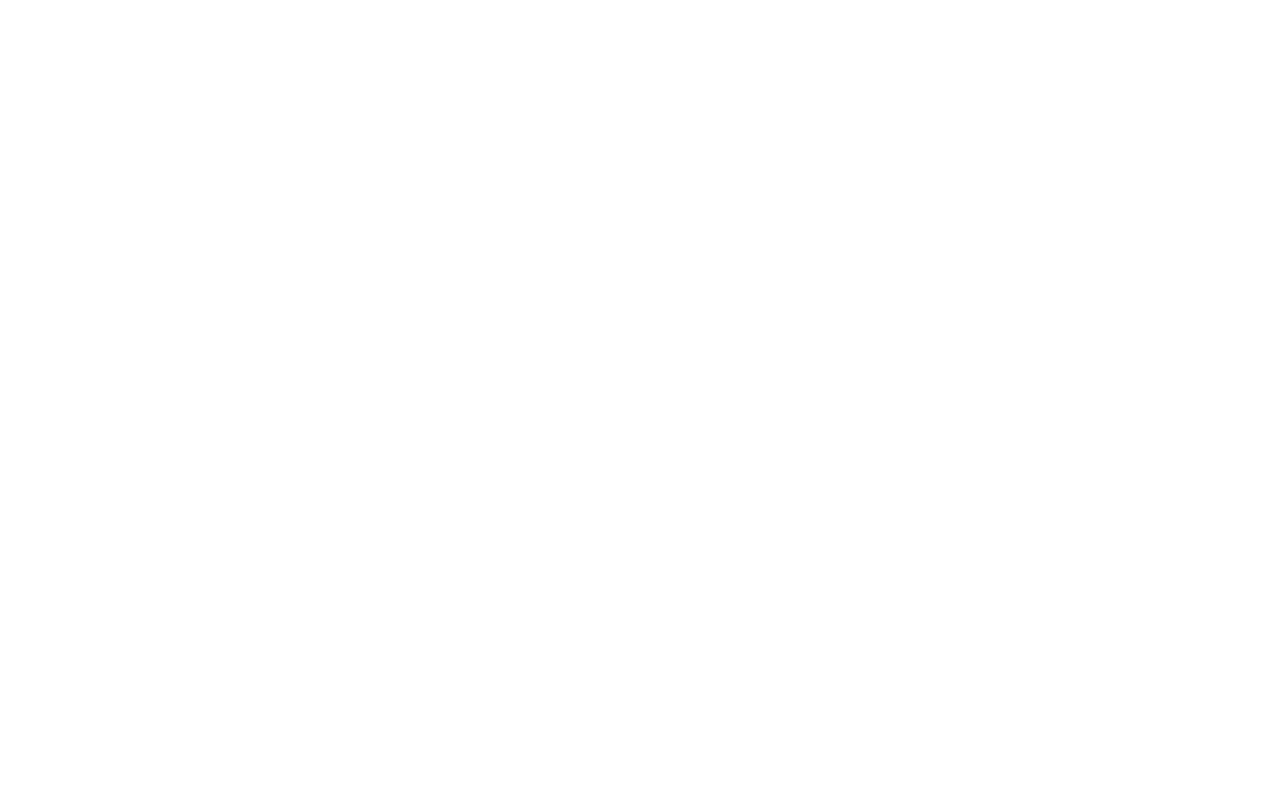
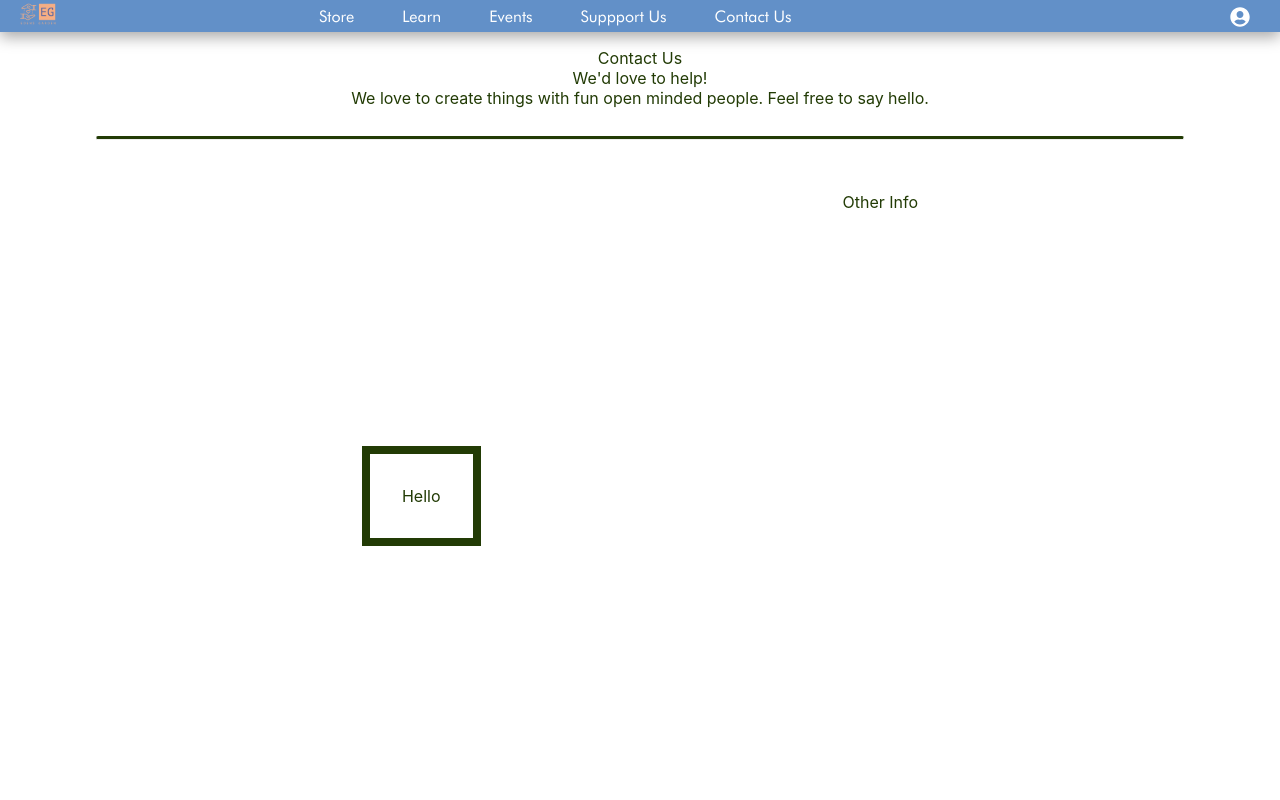
Before and after one commit to MichaelLin12/Eden-s-Garden, a React (Create React App) app in the folder client/: page /contact in a window 1280 px wide. Before the commit this address had no page. Shown: the top 800 px of the page. Built offline with nearby package versions, Linux system fonts and the light colour scheme.

Commit message:
work on contact page

```diff
--- a/client/src/App.tsx
+++ b/client/src/App.tsx
@@ -2,6 +2,7 @@
 import Home from './components/landing/Home'
 import Login from './components/login/Login'
 import Learn from './components/learn/learn'
+import Contact from './components/contact/Contact';
 import {Routes,Route} from 'react-router-dom'
 
 
@@ -12,6 +13,7 @@
         <Route path='/' element={<Home/>}/>
         <Route path='/login' element={<Login/>}/>
         <Route path='/learn' element={<Learn/>}/>
+        <Route path='/contact' element={<Contact/>}/>
       </Routes>
     </div>
   );
--- /dev/null
+++ b/client/src/components/contact/Contact.tsx
@@ -0,0 +1,37 @@
+import React from 'react'
+import './contact.css'
+import Navbar from '../navbar/navbar'
+import Footer from '../footer/Footer'
+
+export default function Contact() {
+  return (
+    <div>
+        <div className='top'>
+            <Navbar/>
+        </div>
+        <div className='contact'>
+            <div className='sub'>
+                <div>
+                    <span>Contact Us</span><br/>
+                    <span>We'd love to help!</span><br/>
+                    <span>We love to create things with fun open minded people. Feel free to say hello.</span><br/><br/>
+                    <hr/>
+                </div>
+            </div>
+            <div className='body'>
+                <div className='email'>
+                    <div>
+                        Hello
+                    </div>
+                </div>
+                <div className='other'>
+                    Other Info
+                </div>
+            </div>
+        </div>
+        <div>
+            <Footer/>
+        </div>
+    </div>
+  )
+}
--- /dev/null
+++ b/client/src/components/contact/contact.css
@@ -0,0 +1,60 @@
+.top{
+    position:fixed;
+}
+
+.contact{
+    padding-top: 2rem;
+    width: 100vw;
+    height: calc(100vh - 2rem);
+    background-color: white;
+    display: grid;
+    grid-template-columns: 1fr;
+    grid-template-rows:10rem calc(100vh - 2rem - 10rem);
+}
+
+.sub{
+    padding-top: 1rem;
+    color: #223b05;
+    display: flex;
+    justify-content: center;
+    align-items: center;
+}
+
+.sub div{
+    height: 100%;
+    width: 85%;
+    text-align: center;
+    color: #223b05;
+}
+.sub div hr{
+    border-top: 3px solid #223b05;
+    border-radius: 8px;
+}
+
+
+.body{
+    color: #223b05;
+    display: flex;
+    flex-direction: row;
+}
+
+.email{
+    flex-grow: 2;
+    background-color: transparent;
+    display: flex;
+    justify-content: center;
+    align-items: center;
+}
+
+.email div{
+    background-color: transparent;
+    width: fit-content;
+    height: fit-content;
+    padding: 2rem;
+    border: 8px solid #223b05;
+    color: #223b05;
+}
+
+.other{
+    flex-grow: 1;
+}
--- a/client/src/components/footer/Footer.tsx
+++ b/client/src/components/footer/Footer.tsx
@@ -1,6 +1,6 @@
 import React from 'react'
 import './footer.css'
-import { FaTwitter,FaSnapchat,FaFacebook,FaInstagram,FaYoutube } from 'react-icons/fa';
+import { FaTwitter,FaSnapchat,FaFacebook,FaInstagram,FaYoutube,FaLinkedin } from 'react-icons/fa';
 import { Link } from 'react-router-dom';
 
 export default function Footer() {
@@ -35,6 +35,7 @@
                 <span><FaInstagram size={28}/></span>
                 <span><FaFacebook size={28}/></span>
                 <span><FaYoutube size={28}/></span>
+                <span><FaLinkedin size={28}/></span>
             </div>
         </div>
     </div>
--- a/client/src/components/learn/learn.css
+++ b/client/src/components/learn/learn.css
@@ -26,14 +26,14 @@
     width: 60%;
 }
 
-h1{
+.content h1{
     padding-top: 1rem;
     font-family: futura-title;
     font-size: 48px;
     padding-bottom: 1rem;
 }
 
-p{
+.content p{
     font-family: futura-content;
     font-size: 24px;
 }
```
